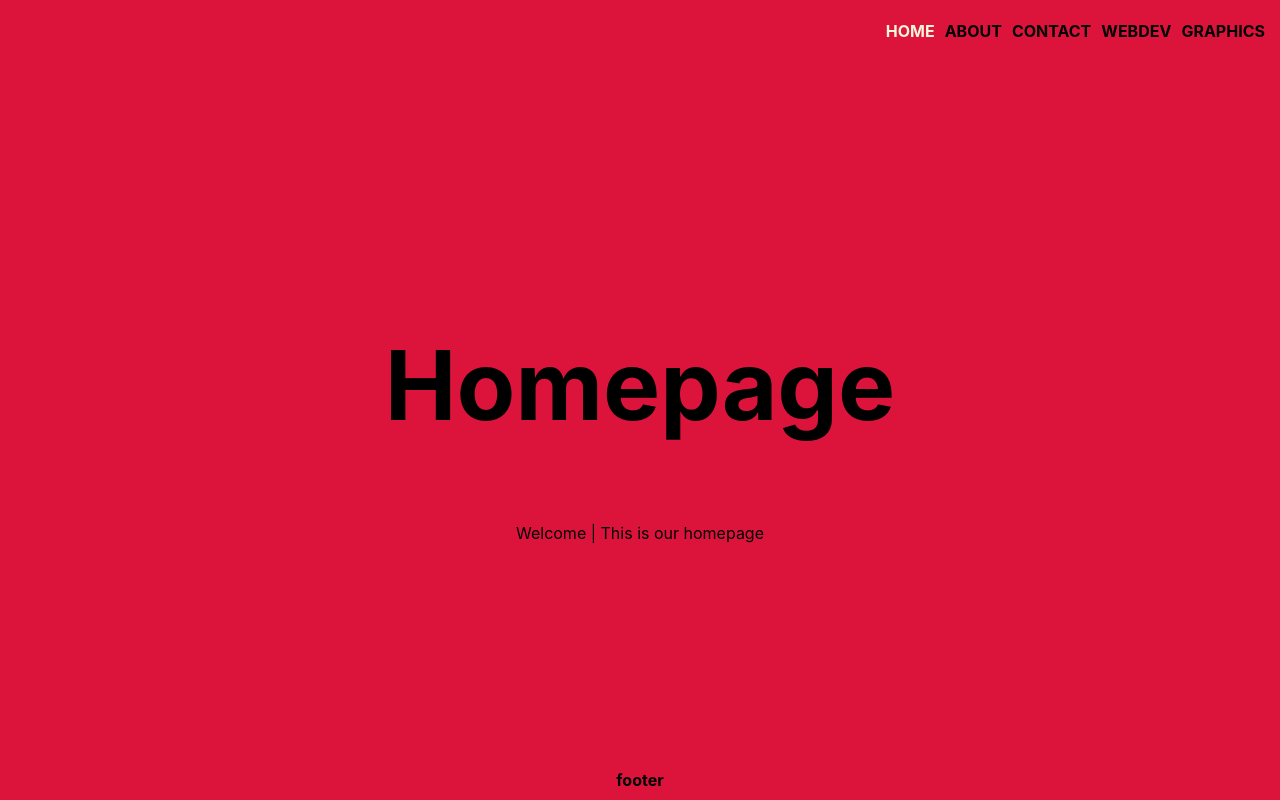
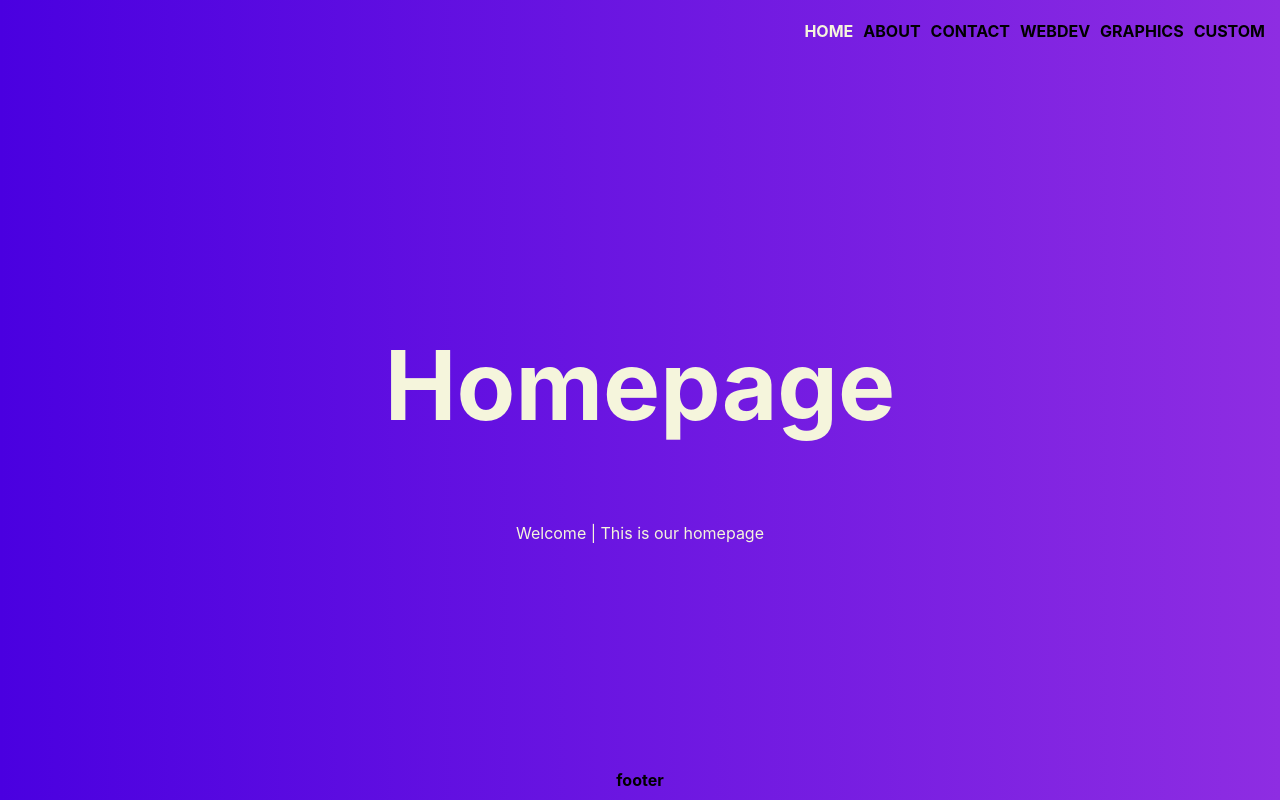
Before and after one commit to staystrongbg/next-redux-router-jumpstart, a Next.js app: page / in a window 1280 px wide. Built offline with nearby package versions, Linux system fonts and the light colour scheme.

Commit message:
Add files via upload

```diff
--- a/components/Navbar.js
+++ b/components/Navbar.js
@@ -1,27 +1,12 @@
 import Link from 'next/link';
 import styles from '@/styles/Navbar.module.css';
-import { useEffect, useState } from 'react';
-import { useRouter } from 'next/router';
+import useNav from '@/lib/useNav';
 const STYLES_NAV = { width: '100%' };
 const Navigation = ({ children, s }) => {
   return <nav style={{ ...STYLES_NAV, ...s }}>{children}</nav>;
 };
 const Navbar = () => {
-  const router = useRouter();
-  const [activelink, setActivelink] = useState('');
-
-  useEffect(() => {
-    setActivelink(router.asPath);
-  }, [router.asPath]);
-
-  const links = [
-    { a: '/', name: 'home' },
-    { a: '/about', name: 'about' },
-    { a: '/contact', name: 'contact' },
-    { a: '/webdev', name: 'webdev' },
-    { a: '/graphics', name: 'graphics' },
-  ];
-
+  const { activelink, links } = useNav();
   return (
     <Navigation>
       <ul className={styles.navbar}>
--- a/lib/useFetch.js
+++ b/lib/useFetch.js
@@ -7,10 +7,11 @@ const useFetch = (url) => {
   const [data, setData] = useState([]);
   const [loading, setIsLoading] = useState(true);
   const [isError, setIsError] = useState('');
-
+  // set URL in .env
   useEffect(() => {
     fetch(url)
       .then((res) => res.json())
+      //data to render
       .then((d) => setData(d.filter((d) => d.page === page)))
       .catch((err) => {
         console.log(err);
--- /dev/null
+++ b/lib/useNav.js
@@ -0,0 +1,22 @@
+import { useRouter } from 'next/router';
+import { useEffect, useState } from 'react';
+
+const useNav = () => {
+  const router = useRouter();
+  const [activelink, setActivelink] = useState('');
+  const links = [
+    { a: '/', name: 'home' },
+    { a: '/about', name: 'about' },
+    { a: '/contact', name: 'contact' },
+    { a: '/webdev', name: 'webdev' },
+    { a: '/graphics', name: 'graphics' },
+    { a: '/custom', name: 'custom' },
+  ];
+
+  useEffect(() => {
+    setActivelink(router.asPath);
+  }, [router.asPath]);
+
+  return { links, activelink };
+};
+export default useNav;
--- a/package.json
+++ b/package.json
@@ -14,8 +14,7 @@
     "react-dom": "18.2.0",
     "react-redux": "^8.0.2",
     "react-spinners": "^0.13.3",
-    "redux": "^4.2.0",
-    "swr": "^1.3.0"
+    "redux": "^4.2.0"
   },
   "devDependencies": {
     "eslint": "8.18.0",
--- a/pages/api/data.js
+++ b/pages/api/data.js
@@ -4,6 +4,7 @@ const data = [
   { page: 'contact', text: 'This is contact page', id: 2 },
   { page: 'webdev', text: 'This is webdev page', id: 3 },
   { page: 'graphics', text: 'this is graphic page', id: 4 },
+  { page: 'custom', text: 'this is custom page', id: 5 },
 ];
 
 // export default data;
--- a/styles/Main.module.css
+++ b/styles/Main.module.css
@@ -4,11 +4,22 @@
   min-height: 100vh;
   justify-content: space-between;
   align-items: center;
-  background-color: crimson;
+  background: #8e2de2; /* fallback for old browsers */
+  background: -webkit-linear-gradient(
+    to right,
+    #4a00e0,
+    #8e2de2
+  ); /* Chrome 10-25, Safari 5.1-6 */
+  background: linear-gradient(
+    to right,
+    #4a00e0,
+    #8e2de2
+  ); /* W3C, IE 10+/ Edge, Firefox 16+, Chrome 26+, Opera 12+, Safari 7+ */
 }
 .main {
   display: flex;
   align-items: center;
   justify-content: center;
   flex-direction: column;
+  color: beige;
 }
```
Also changed, not shown: 2 other files (tests, documents, lock files or other folders).
